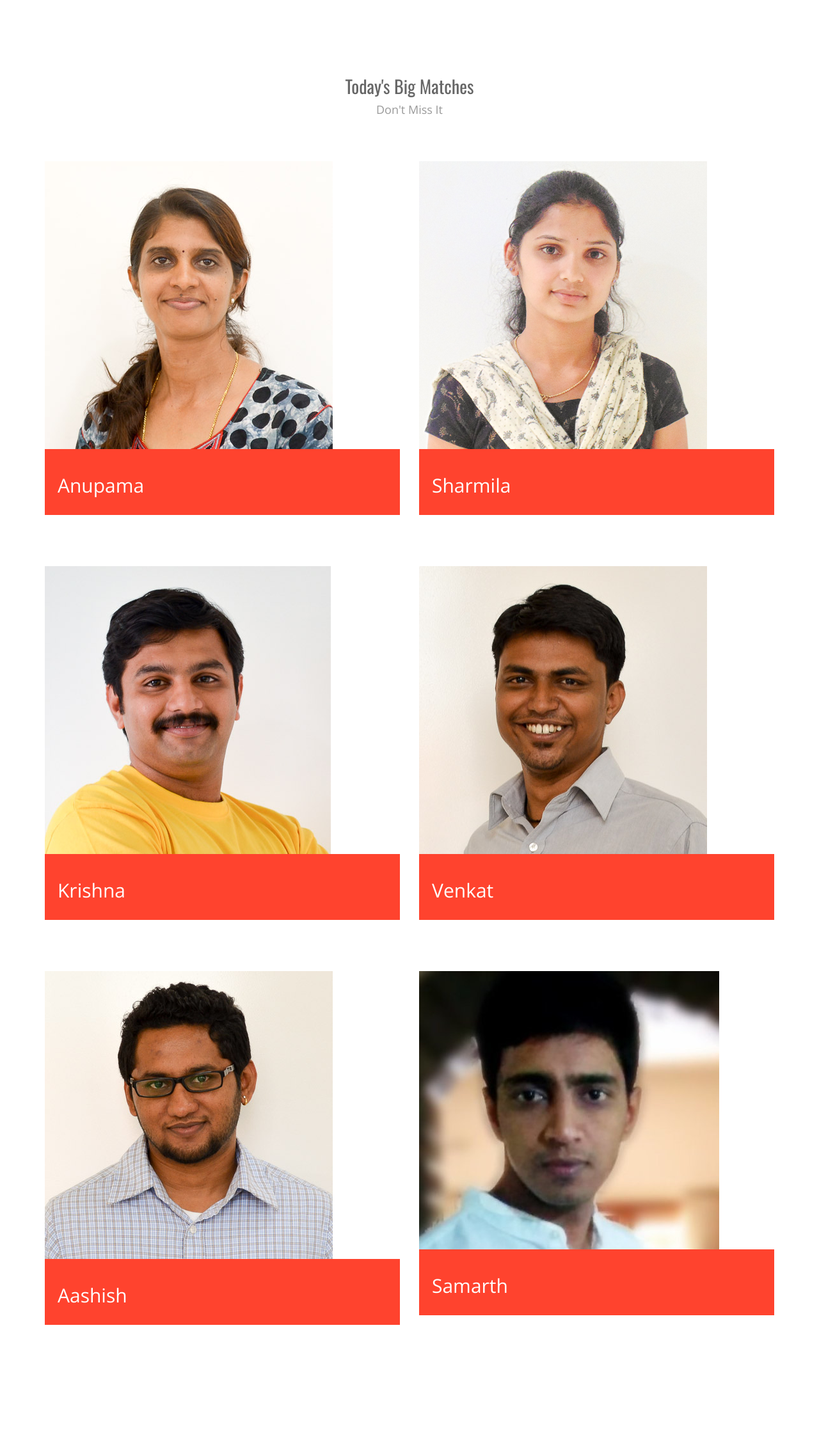
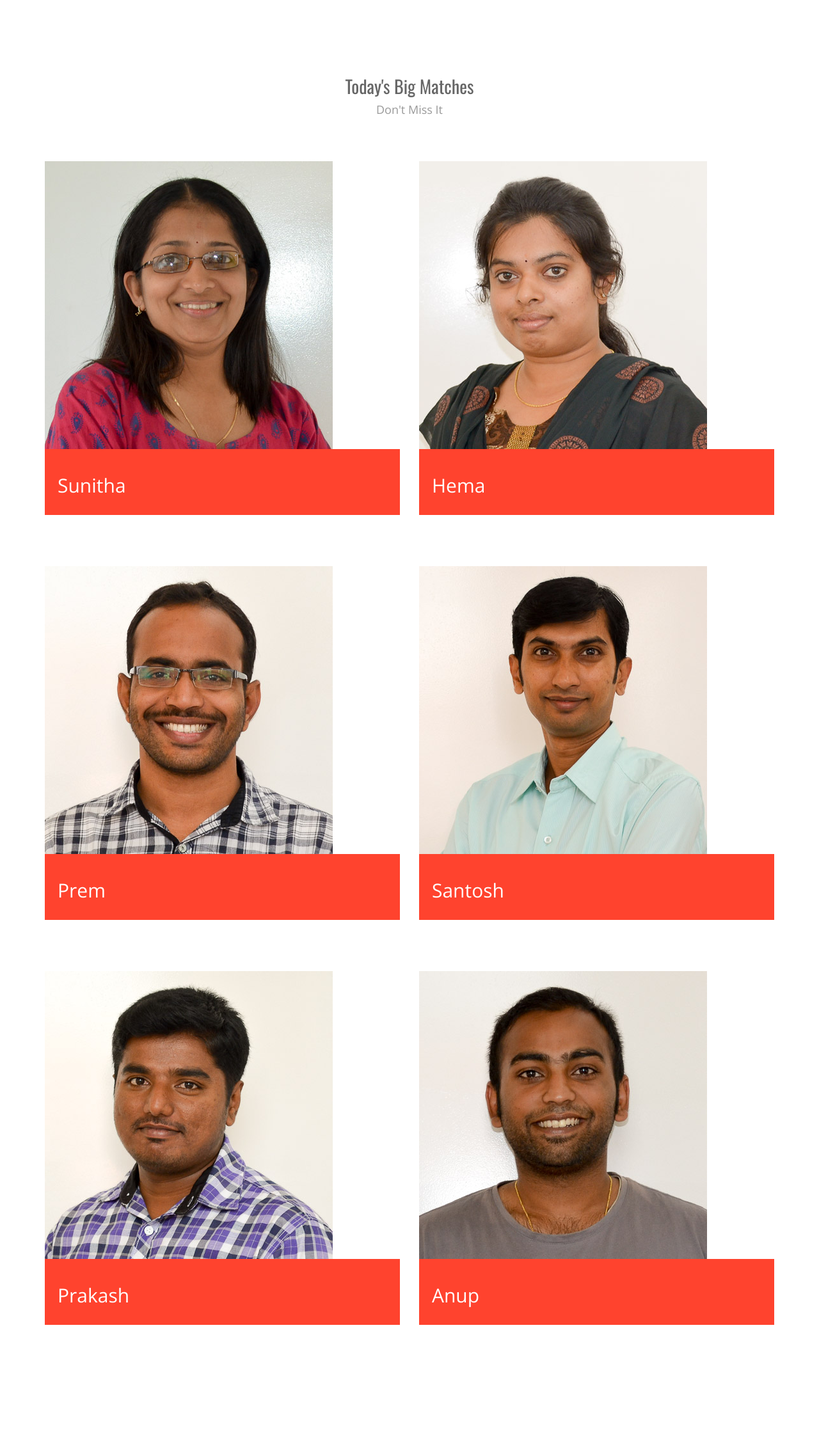
Before and after one commit to prakash89/pingpong, a Rails app: page /today_match in a window 1280 px wide. Shown: the whole page at 64% size. Run offline with Rails 7, Linux system fonts and the light colour scheme; style sheets or scripts are compiled from the project's sources; some libraries are stand-ins or nearby versions.

Commit message:
added image

```diff
--- a/app/views/welcome/today_match.html.erb
+++ b/app/views/welcome/today_match.html.erb
@@ -19,54 +19,54 @@
 
                         <div class="col-md-6">
                             <div class="testimonial">
-                                <img src="../assets/team/Anupama.jpg" class="img-responsive" alt="...">
+                                <img src="../assets/team/Sunitha.jpg" class="img-responsive" alt="...">
                                 <div class="speech">
-                                    <h2>Anupama</h2>
+                                    <h2>Sunitha</h2>
                                 </div>
                             </div>
                         </div>
 
                         <div class="col-md-6">
                             <div class="testimonial">
-                                <img src="../assets/team/Sharmila.jpg" class="img-responsive" alt="...">
+                                <img src="../assets/team/Hema.jpg" class="img-responsive" alt="...">
                                 <div class="speech">
-                                    <h2>Sharmila</h2>
+                                    <h2>Hema</h2>
                                 </div>
                             </div>
                         </div>
 
                         <div class="col-md-6">
                             <div class="testimonial">
-                                <img src="../assets/team/Krishna.jpg" class="img-responsive" alt="...">
+                                <img src="../assets/team/Prem.jpg" class="img-responsive" alt="...">
                                 <div class="speech">
-                                    <h2>Krishna</h2>
+                                    <h2>Prem</h2>
                                 </div>
                             </div>
                         </div>
 
                         <div class="col-md-6">
                             <div class="testimonial">
-                                <img src="../assets/team/Ventaka.jpg" class="img-responsive" alt="...">
+                                <img src="../assets/team/Santosh.jpg" class="img-responsive" alt="...">
                                 <div class="speech">
-                                    <h2>Venkat</h2>
+                                    <h2>Santosh</h2>
                                 </div>
                             </div>
                         </div>
 
                         <div class="col-md-6">
                             <div class="testimonial">
-                                <img src="../assets/team/Aashish.jpg" class="img-responsive" alt="...">
+                                <img src="../assets/team/Prakash.jpg" class="img-responsive" alt="...">
                                 <div class="speech">
-                                    <h2>Aashish</h2>
+                                    <h2>Prakash</h2>
                                 </div>
                             </div>
                         </div>
 
                         <div class="col-md-6">
                             <div class="testimonial">
-                                <img src="../assets/team/rsz_samart.jpg" class="img-responsive" alt="...">
+                                <img src="../assets/team/Anup.jpg" class="img-responsive" alt="...">
                                 <div class="speech">
-                                    <h2>Samarth</h2>
+                                    <h2>Anup</h2>
                                 </div>
                             </div>
                         </div>
```
Also changed, not shown: app/assets/images/team/Anup.jpg (added), app/assets/images/team/Hema.jpg (added), app/assets/images/team/Prakash.jpg (added), app/assets/images/team/Sunitha.jpg (added).
